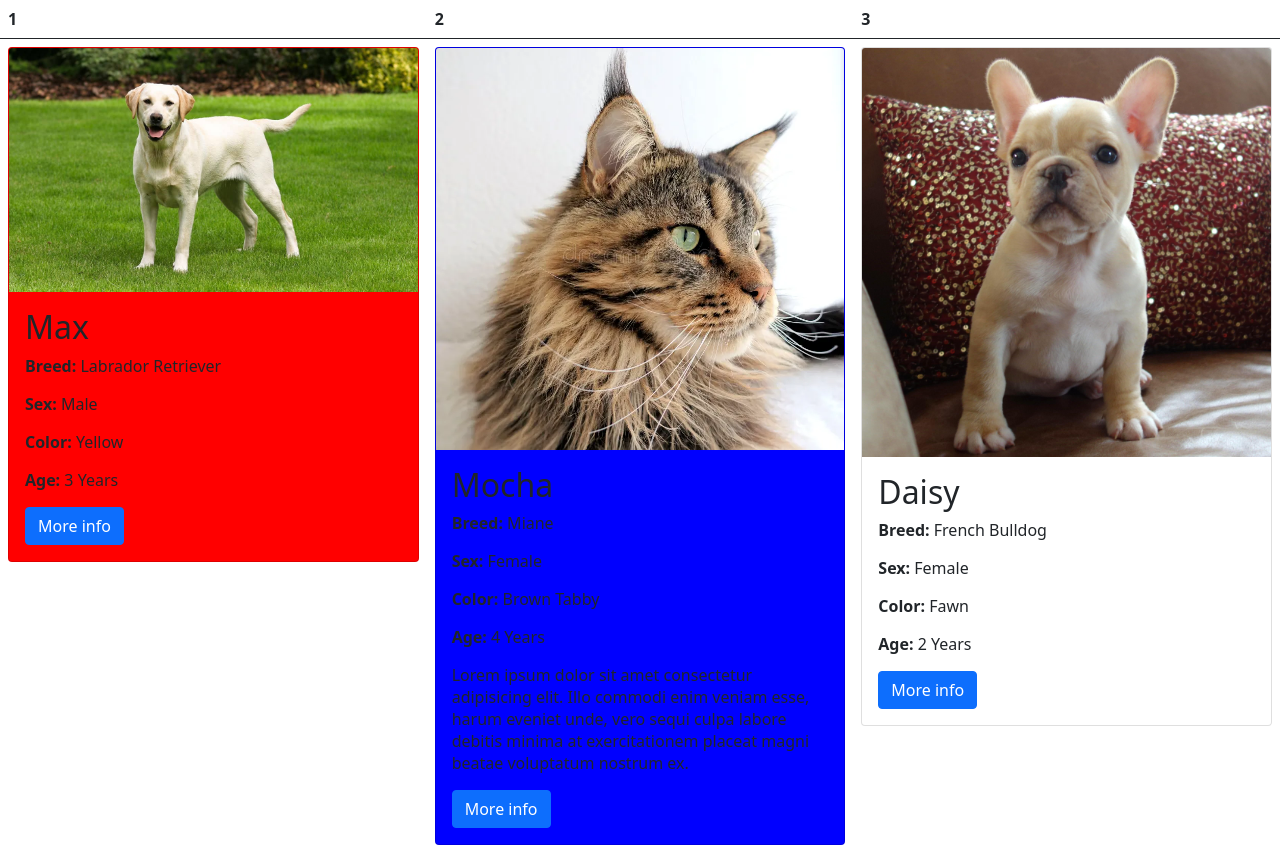
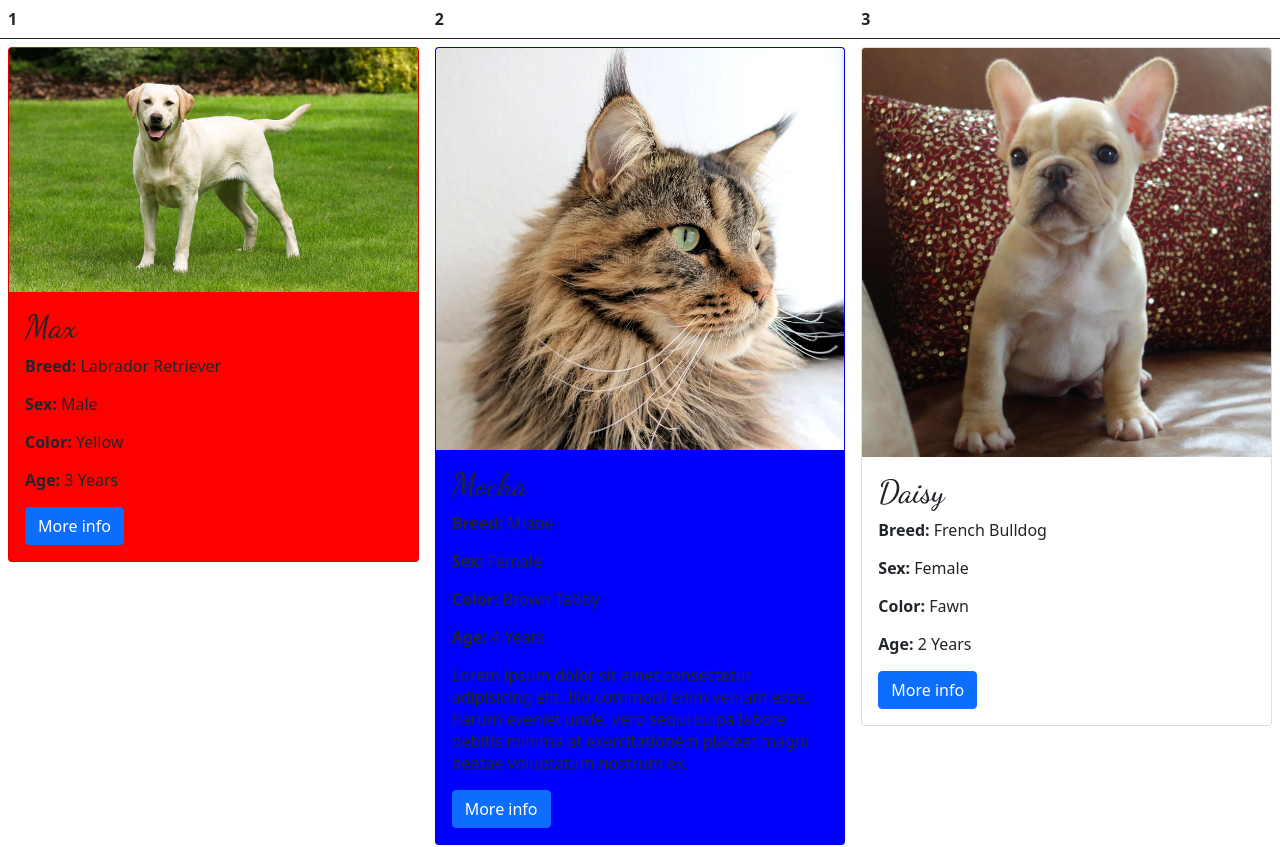
Before and after one commit to Wanner987/ASE220-02-PetManagementApplication, a plain HTML site: page main.html in a window 1280 px wide. Shown: the top 847 px of the page. Drawn offline with nearby package versions, Linux system fonts and the light colour scheme.

Commit message:
added font

```diff
--- a/main.html
+++ b/main.html
@@ -1,5 +1,11 @@
 <html>
     <head>
+        <link rel="preconnect" href="https://fonts.googleapis.com">
+        <link rel="preconnect" href="https://fonts.gstatic.com" crossorigin>
+        <link href="https://fonts.googleapis.com/css2?family=Dancing+Script:wght@400..700&display=swap" rel="stylesheet">
+        <link rel="stylesheet" href="style.css">
+
+
         <meta charset="UTF-8">
         <meta name="viewport" content="width=device-width, initial-scale=1.0">
         <title>Pets website</title>
--- /dev/null
+++ b/style.css
@@ -0,0 +1,3 @@
+.card-title{
+    font-family: Dancing Script;
+}
```
